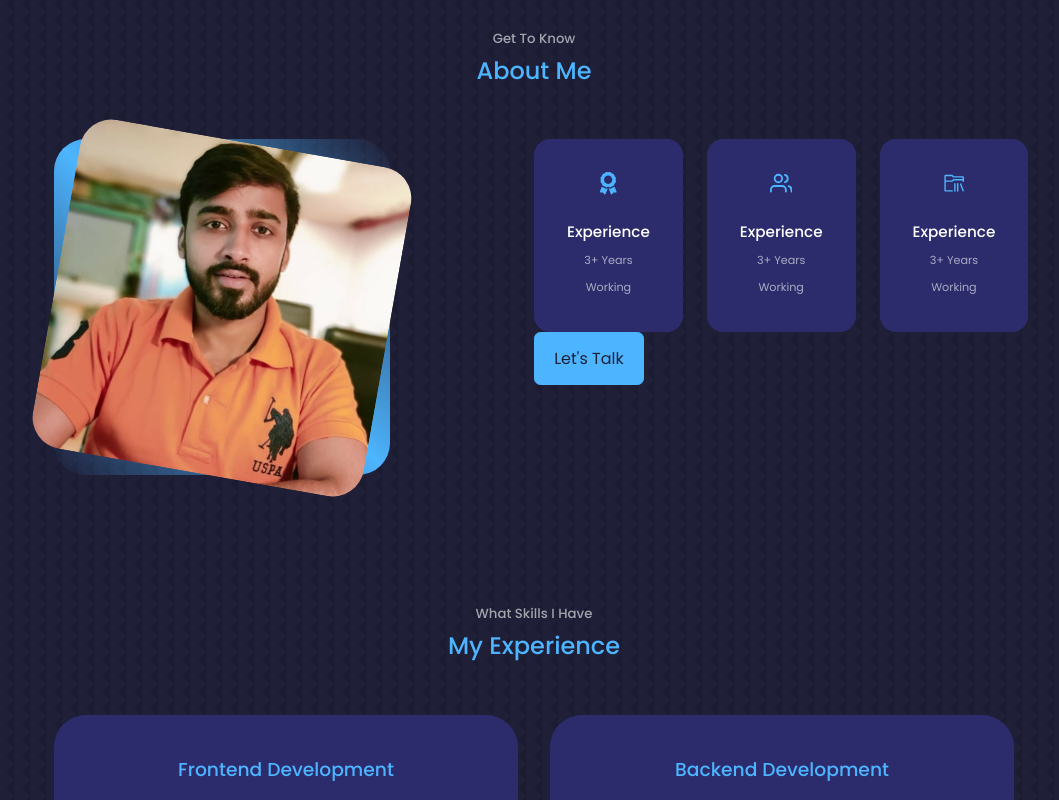
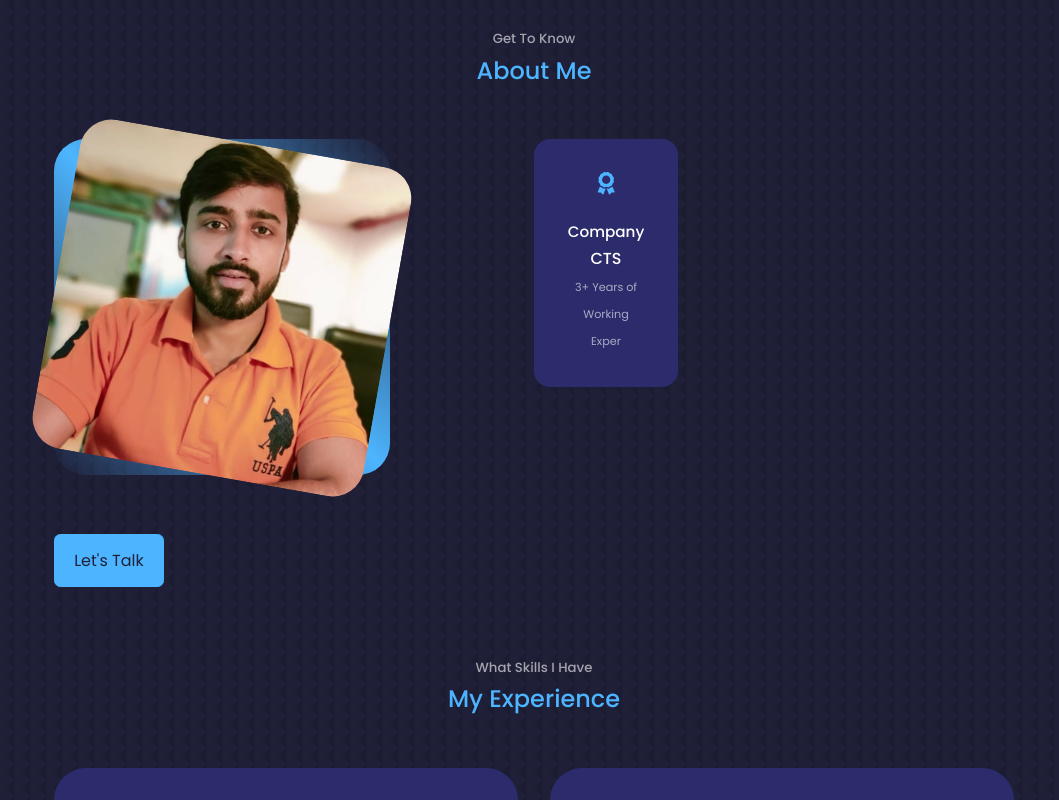
Before and after one commit to iamvijaykr/PersonalProfile, a React (Create React App) app: page / in a window 1280 px wide. Shown: the part 900-1700 px from the top of the page, without its empty margins (106-1165 px from the left). Built offline with nearby package versions, Linux system fonts and the light colour scheme.

Commit message:
changes in experience Div

```diff
--- a/src/components/about/About.jsx
+++ b/src/components/about/About.jsx
@@ -20,24 +20,15 @@ const About = () => {
           <div className="about__cards">
             <article className='about__card'>
               <FaAward className='about__icon' />
-              <h5>Experience</h5>
-              <small>3+ Years Working</small>
+              <h5>Company</h5>
+              <h4>CTS</h4>
+              <small>3+ Years of Working Exper</small>
             </article>
 
-            <article className='about__card'>
-              <FiUsers className='about__icon' />
-              <h5>Experience</h5>
-              <small>3+ Years Working</small>
-            </article>
+          </div>
 
-            <article className='about__card'>
-              <VscFolderLibrary className='about__icon' />
-              <h5>Experience</h5>
-              <small>3+ Years Working</small>
-            </article>
-          </div>
-          <a href="#contact" className='btn btn-primary'>Let's Talk</a>
         </div>
+        <a href="#contact" className='btn btn-primary'>Let's Talk</a>
       </div>
     </section>
   )
--- a/src/components/experience/Experience.jsx
+++ b/src/components/experience/Experience.jsx
@@ -32,7 +32,7 @@ const Experience = () => {
             <article className='experience__details'>
               <BsPatchCheckFill className='experience__details-icon'  />
               <div>
-                <h4></h4>
+                <h4>JavaScript</h4>
                 <small className='text-light'>Experienced</small>
               </div>
 
```
